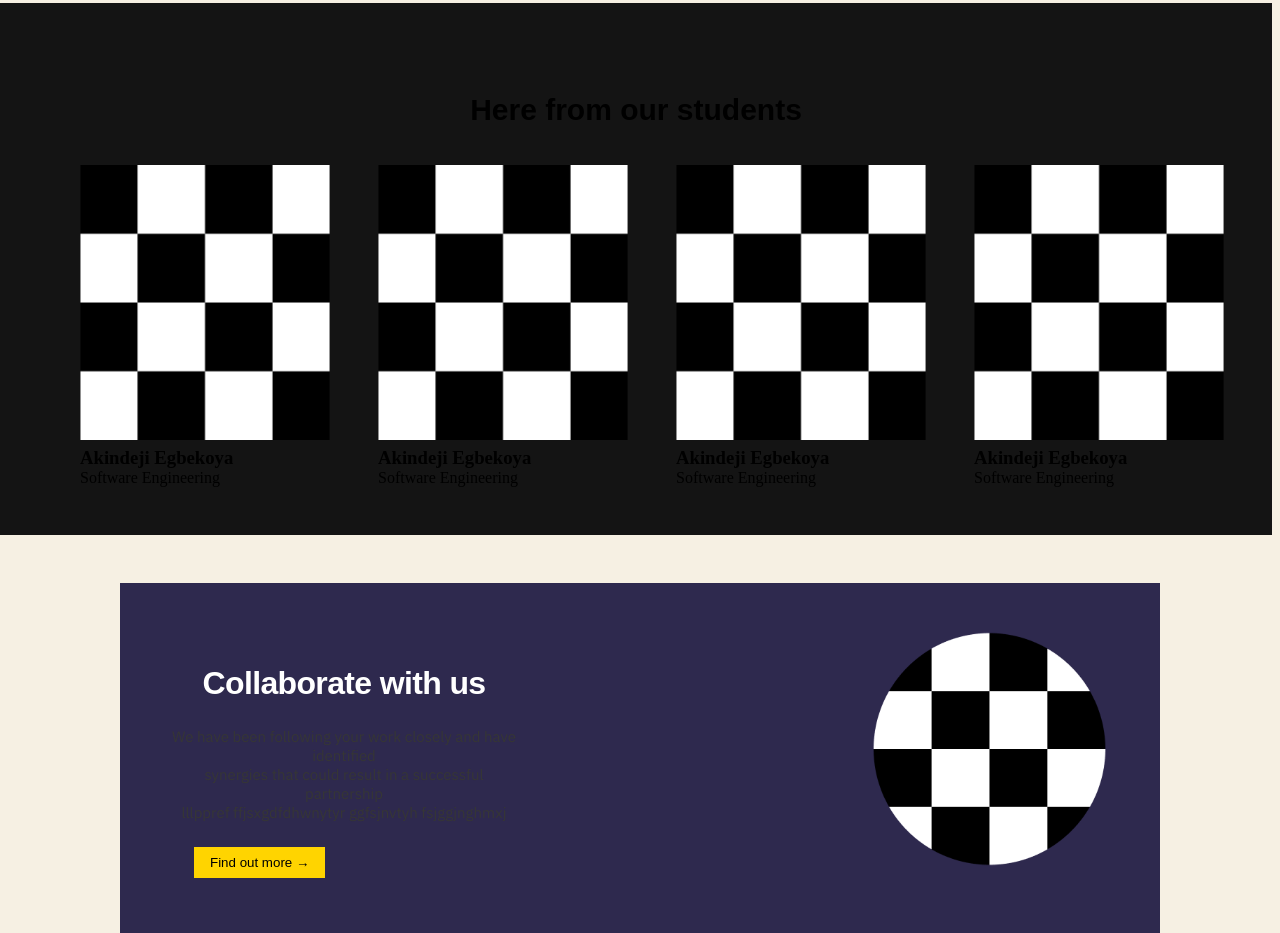
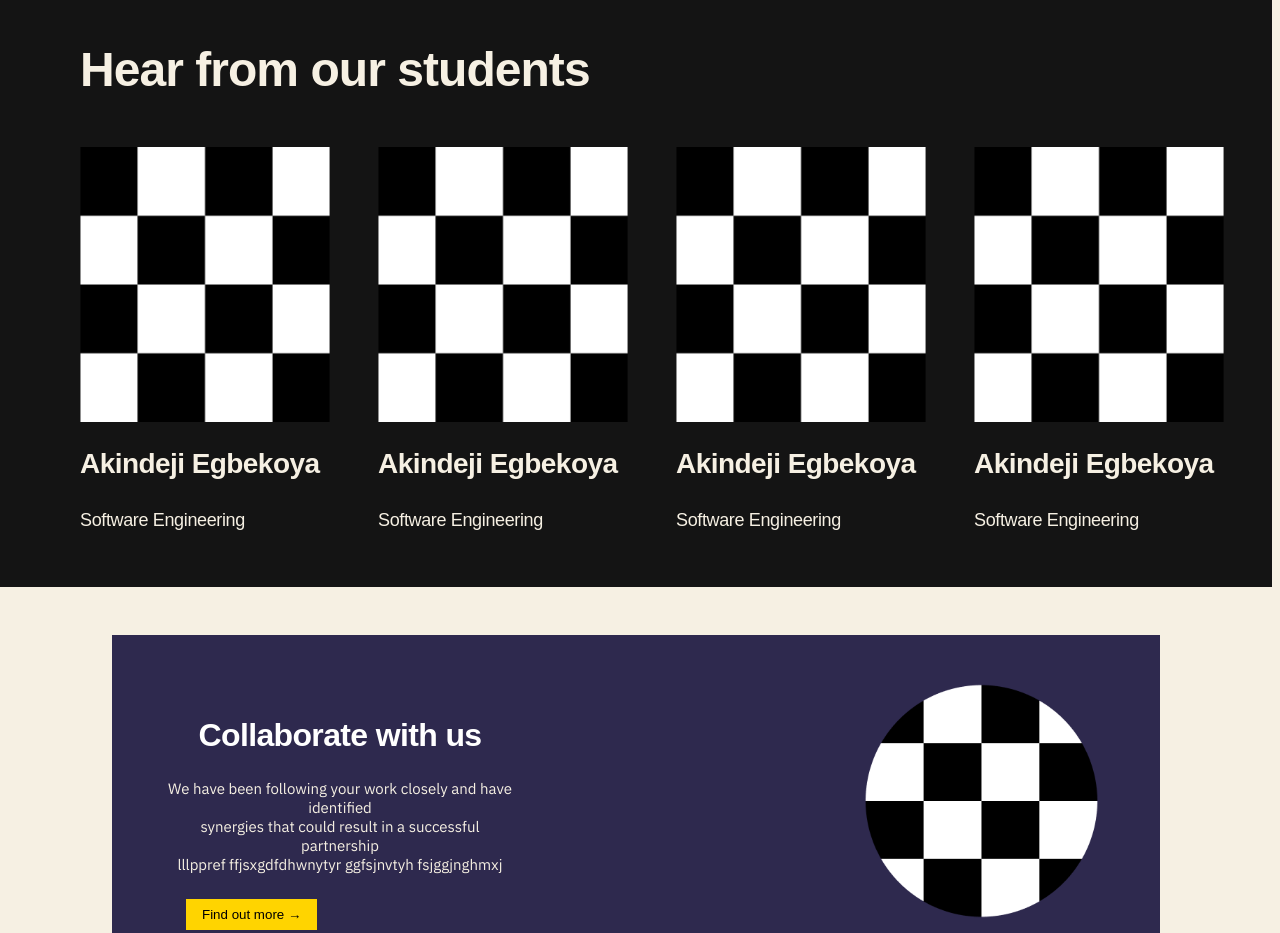
Before and after one commit to dedoyin21/Codeverse-Website, a plain HTML site: page index.html in a window 1280 px wide. Shown: the part 1189-2122 px from the top of the page. Drawn offline with Linux system fonts and the light colour scheme; a web font is replaced by a local one.

Commit message:
update css

```diff
--- a/index.html
+++ b/index.html
@@ -12,16 +12,19 @@
             <link href="https://fonts.googleapis.com/css2?family=IBM+Plex+Sans&family=Inter:wght@400;700&display=swap" rel="stylesheet">
         </head>
         <body>
+            <div class="page4">
                 <h1>Why you should choose Codeverse</h1>
                 <p> We pride ourselves in the expertise of our tutors, our unmatched level of professionalism, and<br>
                     compliance with international practices for service delivery. Our work structure is customer-centric,<br>
                     thereby enabling us to provide our customers with solutions that are customized to meet their current<br>
-            needs, and flexible enough to accommodate their growth plans, at an affordable and competitive cost.</p>
+                    needs, and flexible enough to accommodate their growth plans, at an affordable and competitive cost.
+                </p>
 
                 <div class="start">
                     <h5>START YOUR TECH JOURNEY WITH US</h5>
                     <h2>Our Programs</h2>
                 </div>
+
                 <div class="boxes">
                     <div class="border-box">
                         <img id= "vector" src="Vector.png">
@@ -31,7 +34,8 @@
                             vitae. Molestie eget semper egestas<br>
                             malesuada adipiscing vulputate dolor sed<br>
                             sed. Purus nullam id velit quis non quis<br>
-                        massa.</p>
+                            massa.
+                        </p>
                         <button type="submit" name="enroll" >Enroll Now <i class="fa fa-arrow-right"></i></button>
                     </div>
                     <div class="border-box">
@@ -42,7 +46,8 @@
                             vitae. Molestie eget semper egestas<br>
                             malesuada adipiscing vulputate dolor sed<br>
                             sed. Purus nullam id velit quis non quis<br>
-                        massa.</p>
+                            massa.
+                        </p>
                         <button type="submit" name="enroll" >Enroll Now <i class="fa fa-arrow-right"></i></button>
                     </div>
                     <div class="border-box">
@@ -53,10 +58,12 @@
                             vitae. Molestie eget semper egestas<br>
                             malesuada adipiscing vulputate dolor sed<br>
                             sed. Purus nullam id velit quis non quis<br>
-                        massa.</p>
+                            massa.
+                        </p>
                         <p><b>Coming Soon...</b></p>
                     </div>
                 </div>
+
                 <div class="boxes">
                     <div class="border-box">
                     <img id= "vector" src="Vector.png">
@@ -66,7 +73,8 @@
                         vitae. Molestie eget semper egestas<br>
                         malesuada adipiscing vulputate dolor sed<br>
                         sed. Purus nullam id velit quis non quis<br>
-                    massa.</p>
+                        massa.
+                    </p>
                     <p><b>Coming Soon...</b></p>
                     </div>
                     <div class="border-box">
@@ -77,7 +85,8 @@
                             vitae. Molestie eget semper egestas<br>
                             malesuada adipiscing vulputate dolor sed<br>
                             sed. Purus nullam id velit quis non quis<br>
-                    massa.</p>
+                            massa.
+                        </p>
                         <p><b>Coming Soon...</b></p>
                     </div>
                     <div class="border-box">
@@ -88,8 +97,10 @@
                             vitae. Molestie eget semper egestas<br>
                             malesuada adipiscing vulputate dolor sed<br>
                             sed. Purus nullam id velit quis non quis<br>
-                    massa.</p>
+                            massa.
+                        </p>
                         <p><b>Coming Soon...</b></p>
+                    </div>
                 </div>
             </div>
         </body>
@@ -97,36 +108,35 @@
         <div class="container">
             <div class="page1">
                 <div class="first-row">
-                    <h2>Here from our students</h2>
-
+                    <span id="line1">Hear from our students</h2>
                 <div class="border">
                     <div class="img-box">
                         <img id="image" src="Frame 20.png">
-                            <h3>Akindeji Egbekoya</h3>
+                        <h3 id="name">Akindeji Egbekoya</h3>
                         <span id="color">Software Engineering</span>
                     </div>
                     <div class="img-box">
                         <img id="image" src="Frame 20.png">
-                            <h3>Akindeji Egbekoya</h3>
+                        <h3 id="name">Akindeji Egbekoya</h3>
                         <span id="color">Software Engineering</span>
                     </div>
                     <div class="img-box">
                         <img id="image" src="Frame 20.png">
-                            <h3>Akindeji Egbekoya</h3>
+                        <h3 id="name">Akindeji Egbekoya</h3>
                         <span id="color">Software Engineering</span>
                     </div>
                     <div class="img-box">
                         <img id="image" src="Frame 20.png">
-                            <h3>Akindeji Egbekoya</h3>
+                        <h3 id="name">Akindeji Egbekoya</h3>
                         <span id="color">Software Engineering</span>
                     </div>
                 </div>
             </div>
-            </div>
+
             <div class="content">
                 <div class="card">
                     <h1>Collaborate with us</h1>
-                <p>We have been following your work closely and have identified<br>
+                    <p id="word">We have been following your work closely and have identified<br>
                         synergies that could result in a successful partnership<br>
                         lllppref ffjsxgdfdhwnytyr ggfsjnvtyh fsjggjnghmxj
                     </p>
@@ -179,3 +189,4 @@
             </div>
         </div>
     </body>
+    </html>
--- a/styles.css
+++ b/styles.css
@@ -9,24 +9,55 @@
     margin-bottom: -1rem;
 }
 
+#line1{
+    color: #F6F0E3;
+    margin: 0 0 0 5rem;
+    font-family: 'Cabinet Grotesk', sans-serif;
+    font-weight: 300;
+    font-size: 48px;
+    font-weight: 700;
+    line-height: 58px;
+    letter-spacing: -0.02em;
+}
+
+.first-row{
+    margin-top: 3rem;
+    padding-top: 5rem;
+}
+
+#name{
+    color: #F6F0E3;
+    font-family: 'Cabinet Grotesk' sans-serif;
+    font-size: 28px;
+    font-weight: 700;
+    line-height: 34px;
+    letter-spacing: -0.02em;
+}
+
 .img-box{
+    margin-top: 3rem;
     margin-inline-end: 3rem;
     padding-bottom: 3rem;
 }
 
+#word{
+    color: #F6F0E3;
+}
+
 #color{
-    color: black;
+    color: #F6F0E3;
+    font-family: 'IBM Plex Sans' sans-serif;
+    font-size: 18px;
+    font-weight: 400;
+    line-height: 22px;
+    letter-spacing: -0.02em;
+
 }
 
 .border{
     display: flex;
     flex-direction: row;
     margin: 0 5em 0 5rem;
-}
-
-h2{
-     margin: -1rem 5rem 1rem 5rem;
-     padding: 90px 0 0rem 0;
 }
 
 .page1{
@@ -71,17 +102,10 @@ h1{
     color: white;
 }
 
-p{
-    color: white;
-}
-
 #col{
     color: black;
 }
 
-#col {
-    color: black;
-}
 
 /* footer styles */
 .footer{
```
Lines whose indentation alone changed are shown as unchanged.
